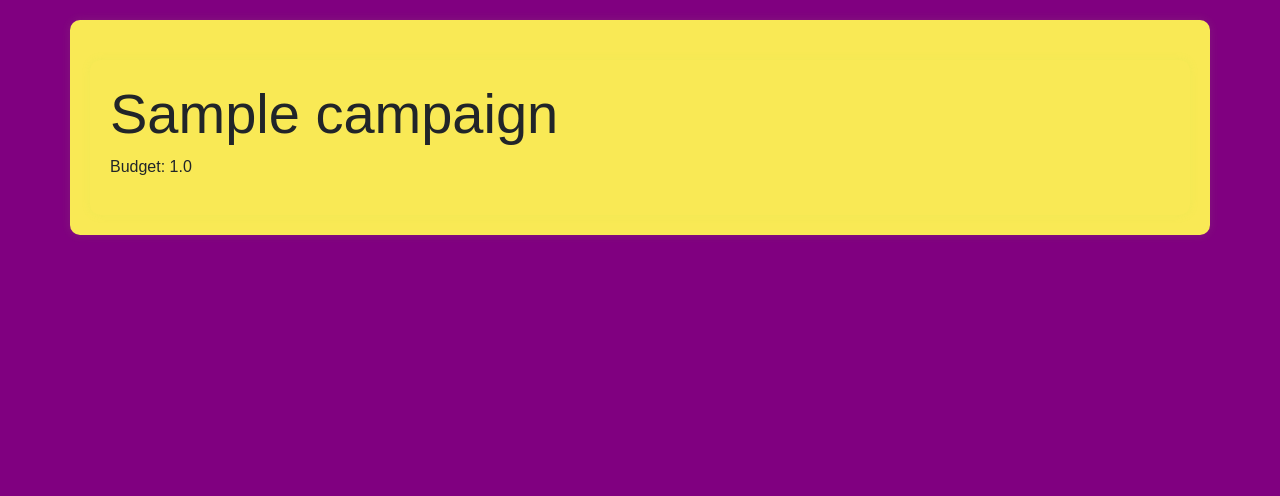
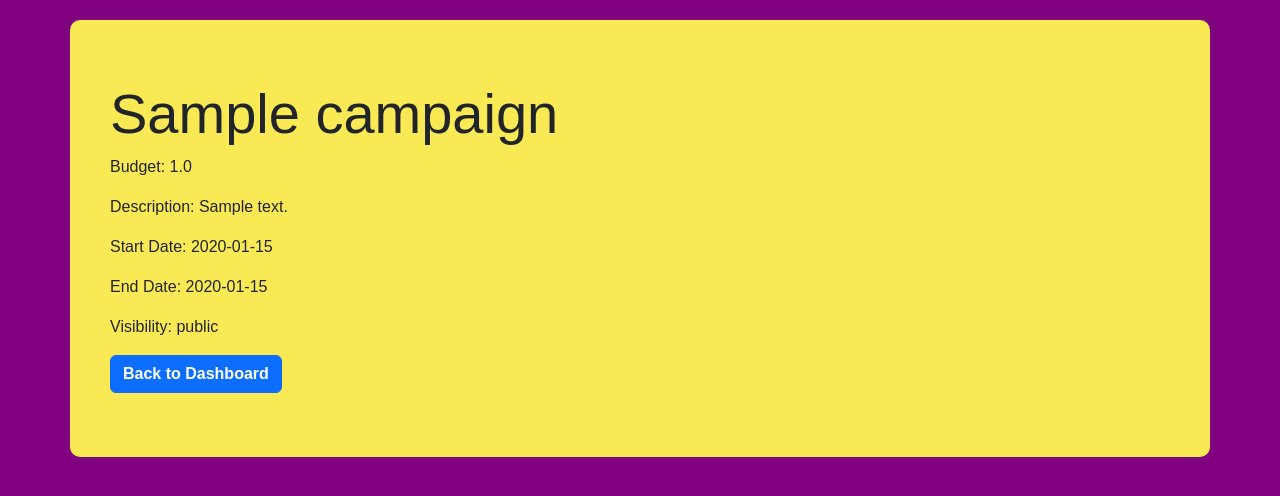
Before and after one commit to 23f3003216/startup-funding-platform, a Flask app: page /sponsor/view_campaign/1 in a window 1280 px wide. Shown: the part 62-558 px from the top of the page. Run offline with Flask 3, Linux system fonts and the light colour scheme; a user stored in the database is signed in; tables that the repository leaves empty hold one stand-in row (values such as "Sample post"); parts of the project's set-up code (start-up, migrations or seed data) failed here and were passed over.

Commit message:
solved public and private campaigns

```diff
--- a/models.py
+++ b/models.py
@@ -141,7 +141,7 @@ class Campaign(db.Model):
     sponsor_id = Column(Integer, ForeignKey('sponsor.id'), nullable=False)
     flagged = Column(Boolean, default=False)
     status = Column(String(20), nullable=False,default='In Progress')
-    niche = db.Column(db.Enum(NicheEnum), nullable=False)
+    niche = db.Column(db.Enum(NicheEnum), nullable=True)
     completion_status = Column(Boolean, default=False)
 
     sponsor = relationship('Sponsor', backref='campaigns', overlaps="sponsor_campaigns,sponsor_relation")
--- a/routes.py
+++ b/routes.py
@@ -400,9 +400,15 @@ def find_campaigns():
     if current_user.flagged:
         flash('You have been flagged by the Admin. You can not find any campaigns.','danger')
         return redirect(url_for('influencer_dashboard'))
+    influencer_id=session.get('user_id')
+    influencer=Influencer.query.get(influencer_id)
+    niche=Influencer.niche
     if request.method=='POST':
         pass
-    campaigns=Campaign.query.filter(Campaign.sponsor_id.isnot(None)).all()
+    campaigns = Campaign.query.filter(
+        (Campaign.visibility == 'public') |
+        ((Campaign.visibility == 'private') & (Campaign.niche == niche))
+    ).all()
     return render_template('find_campaigns.html',campaigns=campaigns)
 
 @app.route('/influencer/view_campaign_details/<int:campaign_id>',methods=['GET','POST'])
--- a/templates/find_campaigns.html
+++ b/templates/find_campaigns.html
@@ -30,6 +30,7 @@
         </div>
         {% endfor %}
 
-    </div>
+    </div><br><br>
+    <a href="{{url_for('influencer_dashboard')}}" class="btn btn-primary">Back to Dashboard</a><br><br>
 </div>
 {% endblock %}
--- a/templates/view_campaign.html
+++ b/templates/view_campaign.html
@@ -8,5 +8,10 @@
 <div class="container">
     <h1 class="display-4">{{campaign.name}}</h1>
     <p>Budget: {{campaign.budget}}</p>
+    <p>Description: {{campaign.description}}</p>
+    <p>Start Date: {{campaign.start_date}}</p>
+    <p>End Date: {{campaign.end_date}}</p>
+    <p>Visibility: {{campaign.visibility}}</p>
+    <a href="{{url_for('sponsor_dashboard')}}" class="btn btn-primary">Back to Dashboard</a><br><br>
 </div>
 {% endblock %}
```
Also changed, not shown: migrations/versions/47753e11121b_make_niche_nullable.py (added, +36 -0 lines), instance/db.sqlite3.
